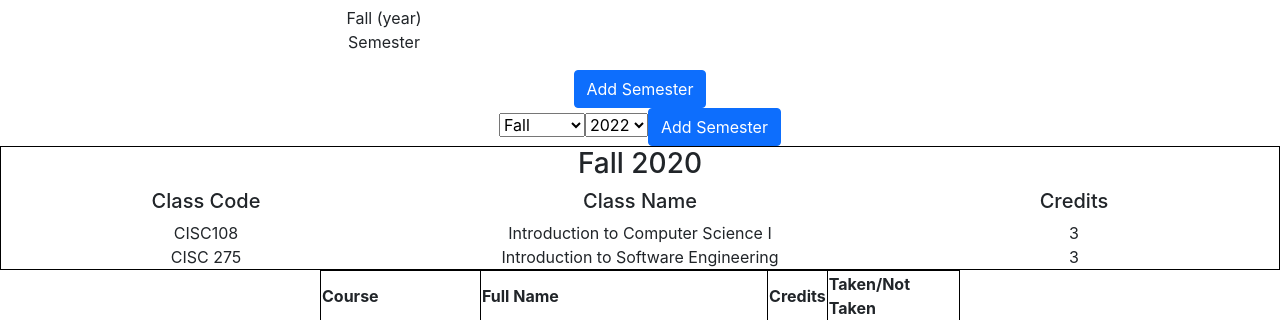
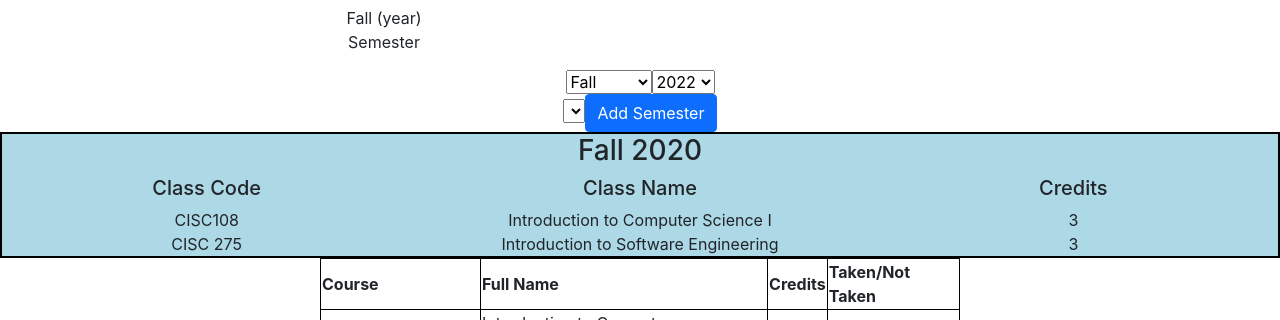
Before and after one commit to UD-CISC275-S22/cis-scheduler-team-20, a React (Create React App) app: page / in a window 1280 px wide. Shown: the part 421-741 px from the top of the page. Built offline with nearby package versions, Linux system fonts and the light colour scheme.

Commit message:
Merging with Plan

```diff
--- a/src/App.tsx
+++ b/src/App.tsx
@@ -1,6 +1,6 @@
 import React, { useState } from "react";
 import "./App.css";
-import { AddSemester } from "./components/AddSemester";
+// import { AddSemester } from "./components/AddSemester";
 import { AddFormSemester } from "./components/AddFormSemester";
 import { Plan } from "./Interfaces/plan";
 import { AddPlan } from "./components/AddPlan";
@@ -48,7 +48,6 @@ function App(): JSX.Element {
                 </div>
                 <p className="semester_title">Fall (year) Semester</p>
                 <DisplayPlan plan={plans}></DisplayPlan>
-                <AddSemester></AddSemester>
                 <AddFormSemester></AddFormSemester>
                 <AddPlan close={dontShow} plan={addPlan} show={show}></AddPlan>
             </div>
--- a/src/components/AddFormSemester.tsx
+++ b/src/components/AddFormSemester.tsx
@@ -3,11 +3,13 @@ import React, { useState } from "react";
 import { Button, Col, Form, Row } from "react-bootstrap";
 import { Semester } from "../Interfaces/semester";
 import { Course } from "../Interfaces/course";
+import { Plan } from "../Interfaces/plan";
 //Should Add a Semester to the Semester Array
 export function AddFormSemester(): JSX.Element {
     const [semNum, setSemNum] = useState<number>(1);
     const [season, setSeason] = useState<string>("Fall");
     const [year, setYear] = useState<number>(2022);
+    const [planNum, setPlanNum] = useState<number>(0);
     const years = [
         2022, 2023, 2024, 2025, 2026, 2027, 2028, 2029, 2030, 2031, 2032, 2033,
         2034, 2035, 2036, 2037, 2038, 2039, 2040, 2041, 2042, 2043, 2044, 2045,
@@ -17,9 +19,9 @@ export function AddFormSemester(): JSX.Element {
         2082, 2083, 2084, 2085, 2086, 2087, 2088, 2089, 2090, 2091, 2092, 2093,
         2094, 2095, 2096, 2097, 2098, 2099, 2100
     ];
-    function addFormSem(): void {
-        origionalPlan.semesters = [
-            ...origionalPlan.semesters,
+    function addFormSem(plan: Plan): void {
+        plan.semesters = [
+            ...plan.semesters,
             {
                 id: "" + semNum,
                 season: season,
@@ -74,12 +76,22 @@ export function AddFormSemester(): JSX.Element {
                     </option>
                 ))}
             </select>
-            <Button onClick={addFormSem}>Add Semester</Button>
+            <div>
+                <select>
+                    <option></option>
+                </select>
+                <Button onClick={() => addFormSem(origionalPlan)}>
+                    Add Semester
+                </Button>
+            </div>
             <div>
                 {origionalPlan.semesters.map((sem: Semester) => (
                     <Form.Group
                         key={sem.season + sem.year}
-                        style={{ border: "1px solid black" }}
+                        style={{
+                            border: "2px solid black",
+                            backgroundColor: "LightBlue"
+                        }}
                     >
                         <Row>
                             <Col>
```
